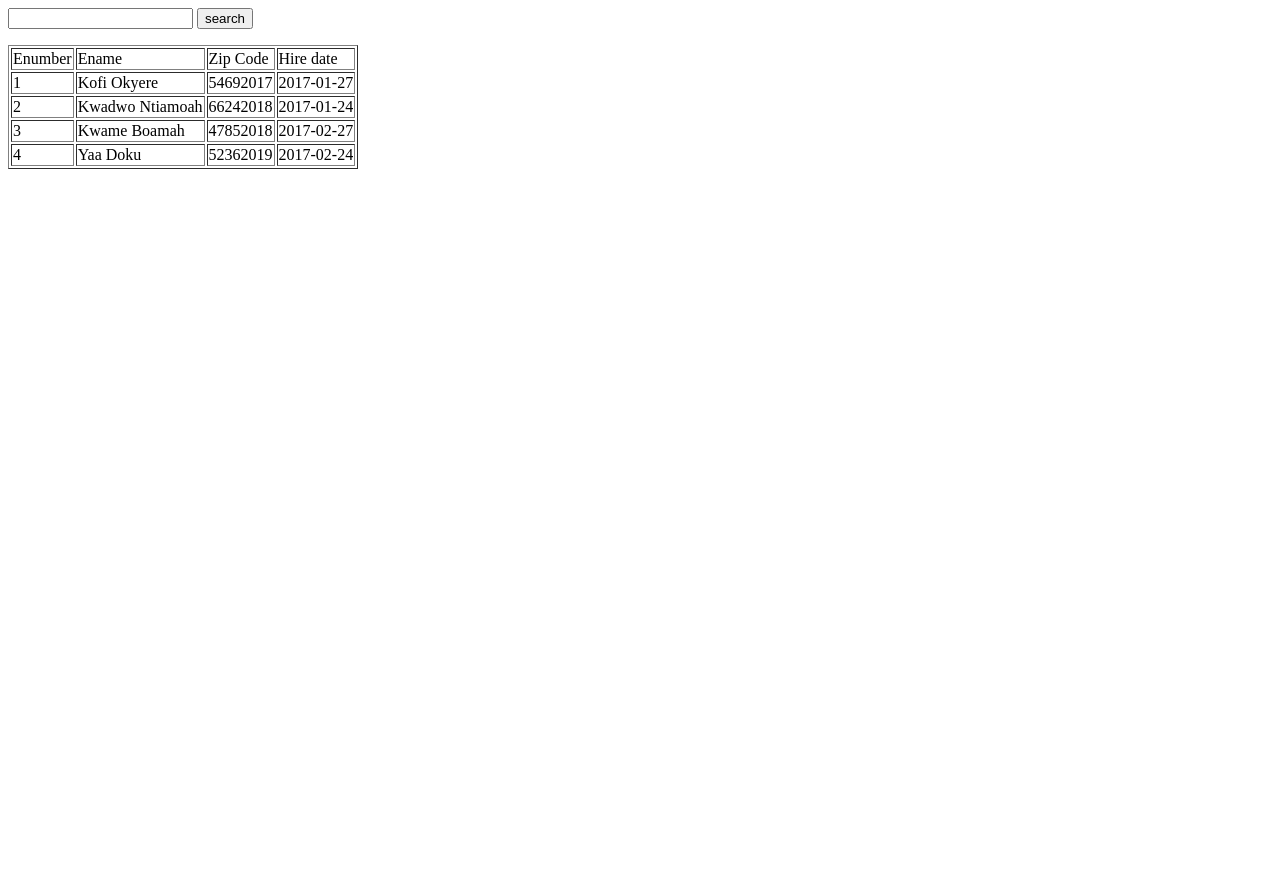
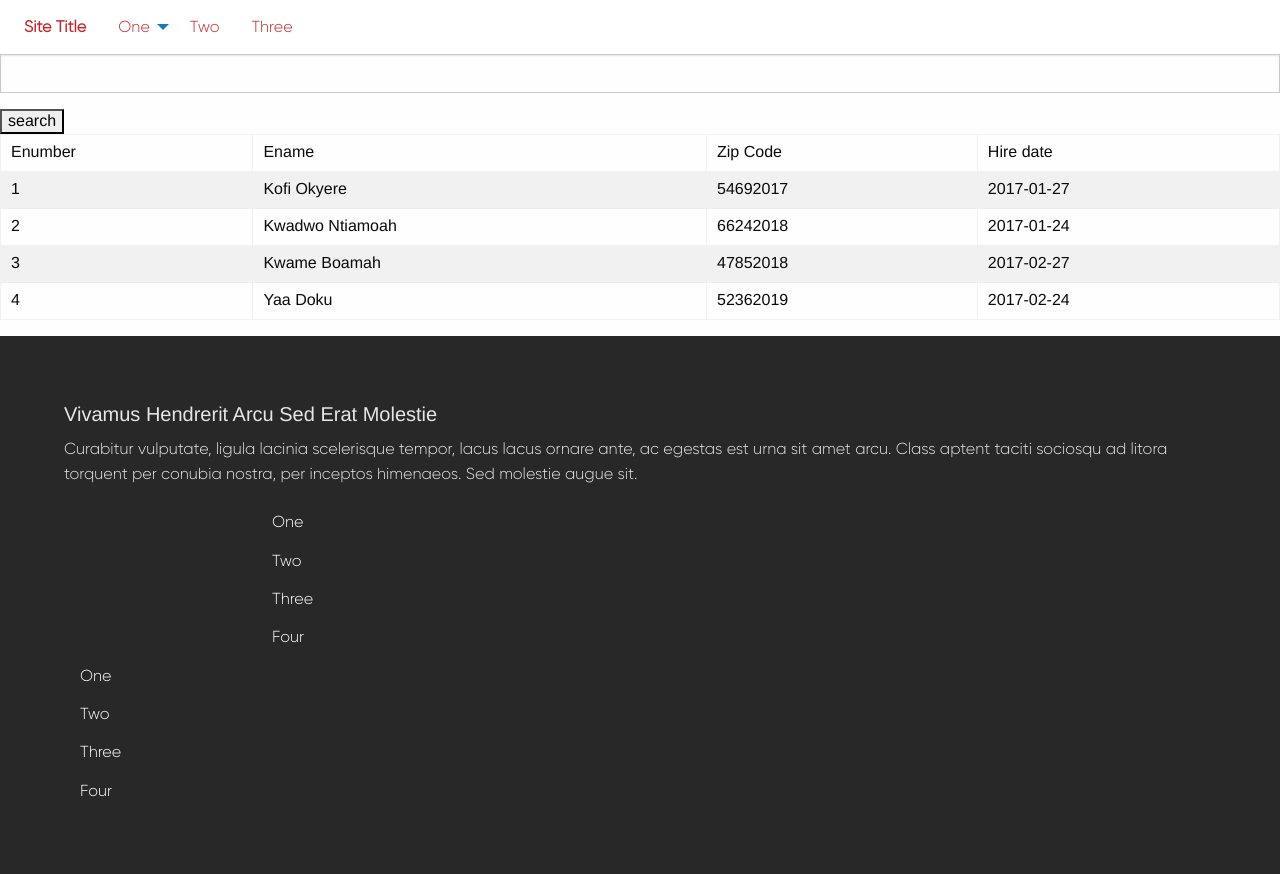
Before and after one commit to KBoohene/E-commerce_final, a PHP site: page /employees.php in a window 1280 px wide. Before the commit the page ends 169 px from the top, so only its background shows below. Run offline with PHP 8.4, Linux system fonts and the light colour scheme; data comes from the database, SQL or seed files in the repository; some libraries are stand-ins or nearby versions.

Commit message:
updated footer css

```diff
--- a/Css/style.css
+++ b/Css/style.css
@@ -30,12 +30,14 @@
 	font-family:Gilroy;
 }
 
-#footer{
+.footer{
 	background-color:#282828;
 	font-family:Gilroy;
 	color:#E6E6E6;
+    margin: 0;
+    padding: 4rem;
 }
 
-#footer a{
+.footer a{
 	color:#fff;
 }
--- a/ecommerce.html
+++ b/ecommerce.html
@@ -230,7 +230,7 @@
       </div>
     </div>
 
-    <div class="callout large secondary" id="footer">
+    <div class="footer">
       <div class="row">
         <div class="large-4 columns">
           <h5>Vivamus Hendrerit Arcu Sed Erat Molestie</h5>
--- a/employees.php
+++ b/employees.php
@@ -1,12 +1,36 @@
 <html>
 <!--CHANGELOG
 	Created Class, basic replication of customers class - 1/26/2017
+	Added basic interface to existent code - 1/31/2017
 -->
+
   <head>
-		<title>Display Employee</title>
+    <meta charset="utf-8" />
+    <meta name="viewport" content="width=device-width, initial-scale=1.0" />
+    <title>Foundation | Welcome</title>
+    <link rel="stylesheet" href="Css/foundation.min.css">
+    <link rel="stylesheet" href="Css/style.css">
+
   </head>
 
   <body>
+     <div class="top-bar" id="example-animated-menu" data-animate="hinge-in-from-top spin-out">
+        <div class="top-bar-left">
+          <ul class="dropdown menu" id="top-navi" data-dropdown-menu>
+            <li class="menu-text">Site Title</li>
+            <li>
+              <a href="#">One</a>
+              <ul class="menu vertical">
+                <li><a href="#">One</a></li>
+                <li><a href="#">Two</a></li>
+                <li><a href="#">Three</a></li>
+              </ul>
+            </li>
+            <li><a href="#">Two</a></li>
+            <li><a href="#">Three</a></li>
+          </ul>
+        </div>
+      </div>
 
       <div id="divContent">
           <form action="" method="GET">
@@ -14,6 +38,8 @@
               <input type="submit" value="search" >
           </form>
       </div>
+
+
 <?php
 
 include_once("persons.php");
@@ -57,7 +83,36 @@ else{
  echo"</table>";
 
 ?>
+        <div class="footer">
+        <div class="row">
+          <div class="large-4 columns">
+            <h5>Vivamus Hendrerit Arcu Sed Erat Molestie</h5>
+            <p>Curabitur vulputate, ligula lacinia scelerisque tempor, lacus lacus ornare ante, ac egestas est urna sit amet arcu. Class aptent taciti sociosqu ad litora torquent per conubia nostra, per inceptos himenaeos. Sed molestie augue sit.</p>
+          </div>
+          <div class="large-3 large-offset-2 columns">
+            <ul class="menu vertical">
+              <li><a href="#">One</a></li>
+              <li><a href="#">Two</a></li>
+              <li><a href="#">Three</a></li>
+              <li><a href="#">Four</a></li>
+            </ul>
+          </div>
+          <div class="large-3 columns">
+            <ul class="menu vertical">
+              <li><a href="#">One</a></li>
+              <li><a href="#">Two</a></li>
+              <li><a href="#">Three</a></li>
+              <li><a href="#">Four</a></li>
+            </ul>
+          </div>
+        </div>
+      </div>
 
 
+      <script src="JS/jquery.js"></script>
+      <script src="JS/foundation.js"></script>
+      <script>
+          $(document).foundation();
+      </script>
 	</body>
 </html>
```
Lines whose indentation alone changed are shown as unchanged.
